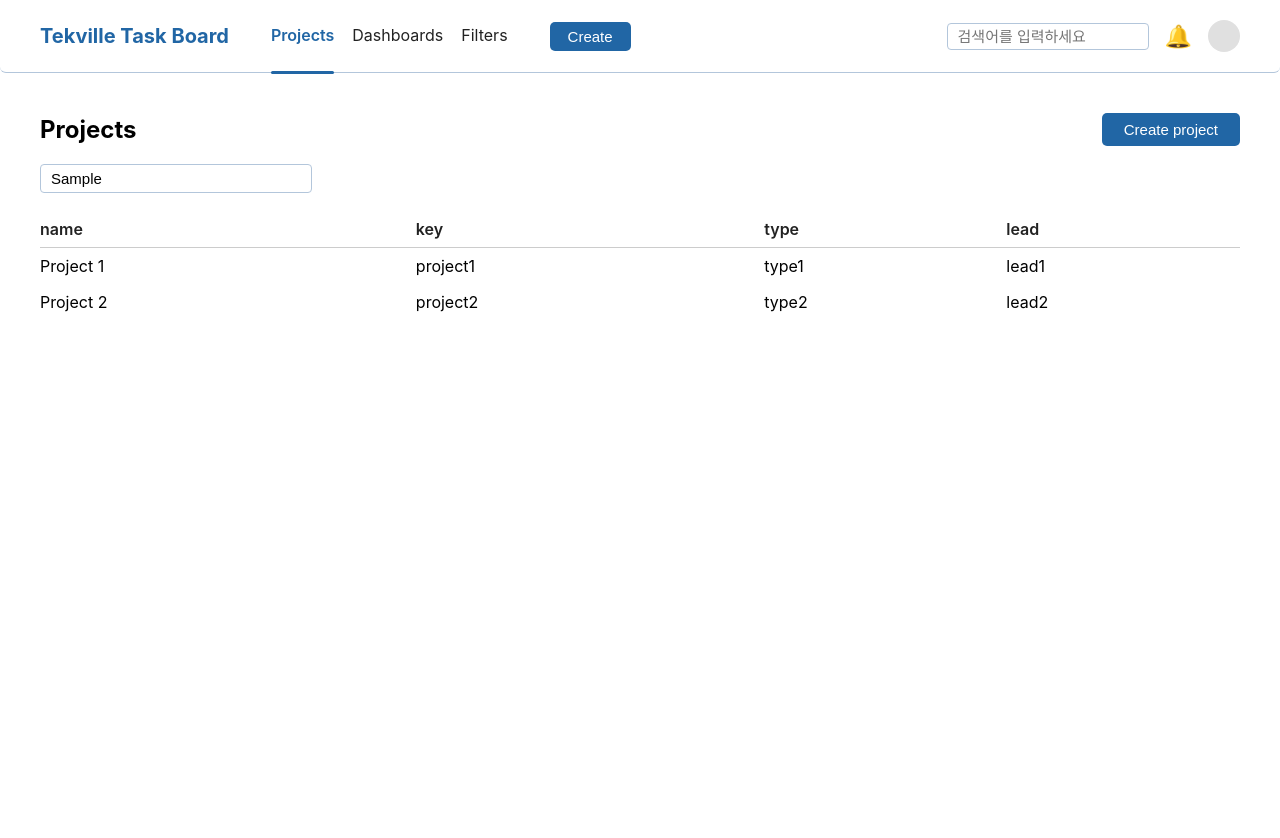
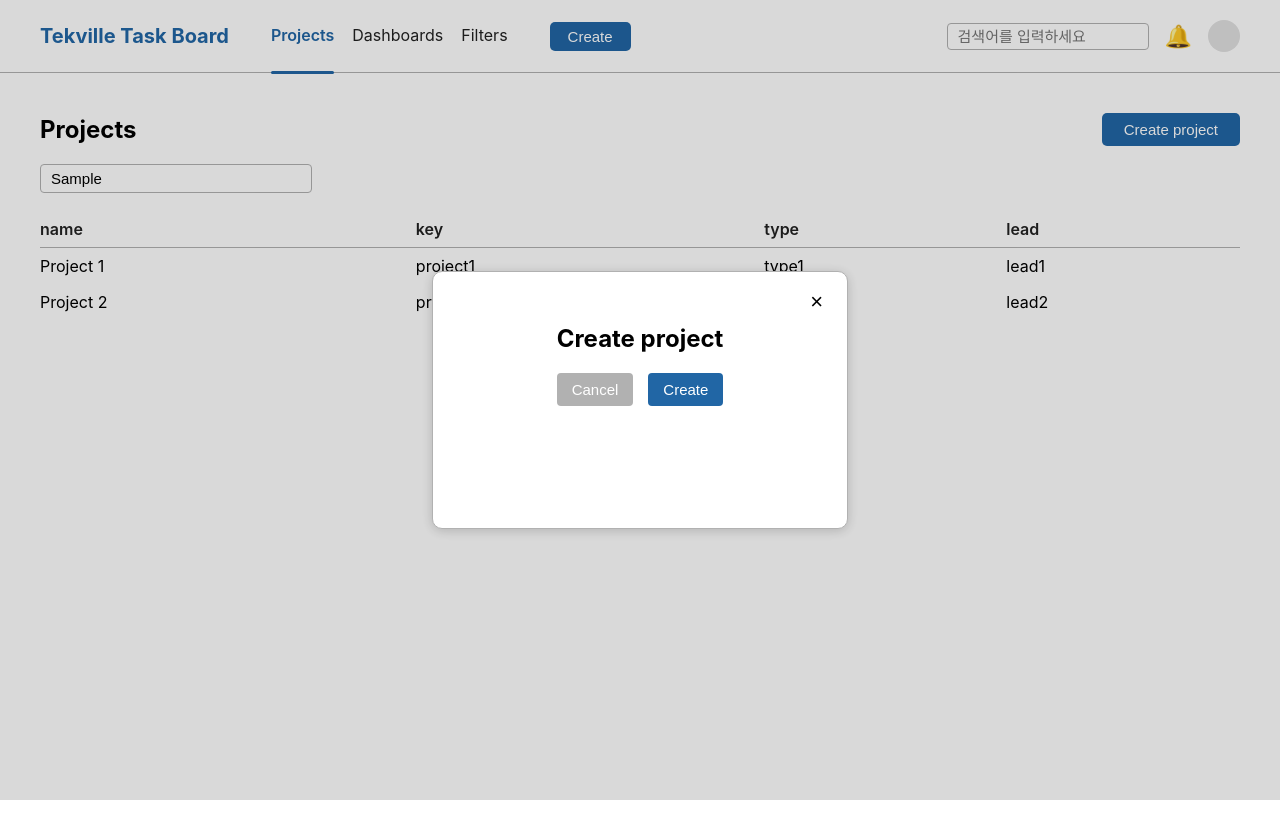
Before and after one commit to develop-with-love/ttb-front, a React (Create React App) app: page /projects in a window 1280 px wide. Both pictures are taken after typing "Sample" into the empty fields and a click on the button "Create project". Shown: the top 838 px of the page. Built offline with nearby package versions, Linux system fonts and the light colour scheme.

Commit message:
common modal

```diff
--- a/src/layouts/Header.css
+++ b/src/layouts/Header.css
@@ -4,8 +4,9 @@
   align-items: center;
   background: #fff;
   padding: 0 40px;
-  border-radius: 6px;
-  border-bottom: 1px solid #b3c6db;
+  /* border-radius: 6px; */
+  /* border-bottom: 1px solid #b3c6db; */
+  border-bottom: 1px solid var(--gray-color);
 }
 
 .header-left {
@@ -80,7 +81,8 @@
 }
 
 .header-search {
-  border: 1px solid #b3c6db;
+  /* border: 1px solid #b3c6db; */
+  border: 1px solid var(--gray-color);
   border-radius: 4px;
   padding: 4px 10px;
   font-size: 15px;
--- /dev/null
+++ b/src/pages/components/CancelButton.tsx
@@ -0,0 +1,9 @@
+type CancelButtonProps = {
+  onCancel: () => void;
+};
+const CancelButton = ({ onCancel }: CancelButtonProps) => (
+  <button className="cancel-btn" onClick={onCancel}>
+    Cancel
+  </button>
+);
+export default CancelButton;
--- /dev/null
+++ b/src/pages/components/CreateButton.tsx
@@ -0,0 +1,9 @@
+type CreateButtonProps = {
+  onSubmit: () => void;
+};
+const CreateButton = ({ onSubmit }: CreateButtonProps) => (
+  <button className="submit-btn" onClick={onSubmit}>
+    Create
+  </button>
+);
+export default CreateButton;
--- /dev/null
+++ b/src/pages/components/Modal.tsx
@@ -0,0 +1,60 @@
+import React from "react";
+
+interface ModalProps {
+  open: boolean;
+  onClose: () => void;
+  children?: React.ReactNode;
+}
+
+const Modal: React.FC<ModalProps> = ({ open, onClose, children }) => {
+  if (!open) return null;
+  return (
+    <div style={overlayStyle}>
+      <div style={modalStyle}>
+        <button style={closeBtnStyle} onClick={onClose} aria-label="close">
+          ×
+        </button>
+        {children}
+      </div>
+    </div>
+  );
+};
+
+const overlayStyle: React.CSSProperties = {
+  position: "fixed",
+  top: 0,
+  left: 0,
+  width: "100vw",
+  height: "100vh",
+  background: "rgba(0,0,0,0.15)",
+  display: "flex",
+  alignItems: "center",
+  justifyContent: "center",
+  zIndex: 1000,
+};
+
+const modalStyle: React.CSSProperties = {
+  background: "#fff",
+  borderRadius: 10,
+  boxShadow: "0 2px 12px 0 rgba(0,0,0,0.18)",
+  padding: "32px 32px 24px 32px",
+  minWidth: 350,
+  minHeight: 200,
+  position: "relative",
+  display: "flex",
+  flexDirection: "column",
+  alignItems: "center",
+  border: "1px solid var(--gray-color)",
+};
+
+const closeBtnStyle: React.CSSProperties = {
+  position: "absolute",
+  top: 16,
+  right: 18,
+  background: "none",
+  border: "none",
+  fontSize: 22,
+  cursor: "pointer",
+};
+
+export default Modal;
--- a/src/pages/main/Project/List.tsx
+++ b/src/pages/main/Project/List.tsx
@@ -1,5 +1,8 @@
 import { useNavigate } from "react-router-dom";
 import "./Project.css";
+import Modal from "../../components/Modal";
+import { useState } from "react";
+import CreateModal from "./components/CreateModal";
 
 const data = [
   {
@@ -25,11 +28,28 @@ const ProjectList: React.FC = () => {
     navigate(`/projects/${id}`);
   };
 
+  const [isModalOpen, setIsModalOpen] = useState(false);
+
+  const handleModalOpen = () => {
+    setIsModalOpen(true);
+  };
+
+  const handleModalClose = () => {
+    setIsModalOpen(false);
+  };
+
+  const handleSubmit = () => {
+    alert("submit");
+    handleModalClose();
+  };
+
   return (
     <div className="project-index-root">
       <div className="project-index-header">
         <h2 className="project-index-title">Projects</h2>
-        <button className="project-index-create">Create project</button>
+        <button className="project-index-create" onClick={handleModalOpen}>
+          Create project
+        </button>
       </div>
       <div className="project-index-search-row">
         <input
@@ -57,6 +77,9 @@ const ProjectList: React.FC = () => {
           ))}
         </tbody>
       </table>
+      <Modal open={isModalOpen} onClose={handleModalClose}>
+        <CreateModal onCancel={handleModalClose} onSubmit={handleSubmit} />
+      </Modal>
     </div>
   );
 };
--- a/src/pages/main/Project/Project.css
+++ b/src/pages/main/Project/Project.css
@@ -38,7 +38,8 @@
 }
 
 .project-index-search {
-  border: 1px solid #b3c6db;
+  /* border: 1px solid #b3c6db; */
+  border: 1px solid var(--gray-color);
   border-radius: 4px;
   padding: 5px 10px;
   font-size: 15px;
@@ -61,14 +62,16 @@
 .project-index-table th {
   font-weight: 600;
   color: #222;
-  border-bottom: 1px solid #ccc;
+  /* border-bottom: 1px solid #ccc; */
+  border-bottom: 1px solid var(--gray-color);
 }
 
 .project-sidebar-root {
   width: 200px;
   height: 100vh;
   background: #f7f8fa;
-  border-right: 1px solid #e0e4ea;
+  /* border-right: 1px solid #e0e4ea; */
+  border-right: 1px solid var(--gray-color);
   display: flex;
   flex-direction: column;
   /* position: fixed; */
--- /dev/null
+++ b/src/pages/main/Project/components/CreateModal.tsx
@@ -0,0 +1,19 @@
+import CancelButton from "../../../components/CancelButton";
+import CreateButton from "../../../components/CreateButton";
+
+type CreateModalProps = {
+  onCancel: () => void;
+  onSubmit: () => void;
+};
+
+const CreateModal = ({ onCancel, onSubmit }: CreateModalProps) => (
+  <div>
+    <h2>Create project</h2>
+    <div className="two-btn-row">
+      <CancelButton onCancel={onCancel} />
+      <CreateButton onSubmit={onSubmit} />
+    </div>
+  </div>
+);
+
+export default CreateModal;
--- a/src/styles/common.css
+++ b/src/styles/common.css
@@ -1,4 +1,42 @@
 :root {
   --submit-color: #2166a5;
   --submit-color-hover: #174a7c;
+  --gray-color: #b1b1b1;
+  --gray-color-hover: #8d8c8c;
 }
+
+* {
+  border-color: var(--gray-color);
+}
+
+.cancel-btn {
+  background-color: var(--gray-color);
+  color: #fff;
+  border-radius: 4px;
+  padding: 8px 15px;
+  font-size: 15px;
+  border: none;
+}
+
+.cancel-btn:hover {
+  background-color: var(--gray-color-hover);
+}
+
+.submit-btn {
+  background-color: var(--submit-color);
+  color: #fff;
+  border-radius: 4px;
+  padding: 8px 15px;
+  font-size: 15px;
+  border: none;
+}
+
+.submit-btn:hover {
+  background-color: var(--submit-color-hover);
+}
+
+.two-btn-row {
+  display: flex;
+  justify-content: space-between;
+  gap: 10px;
+}
```
